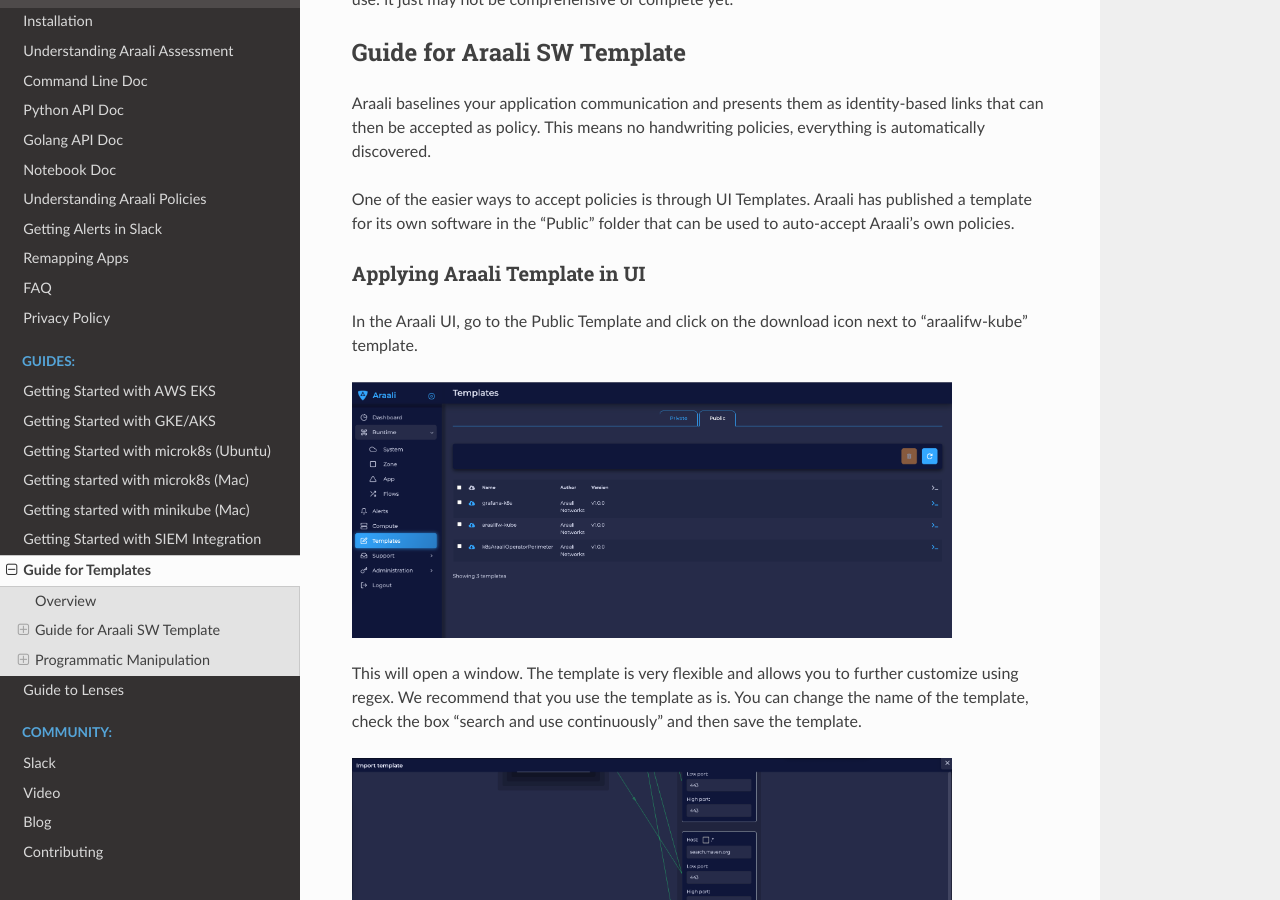
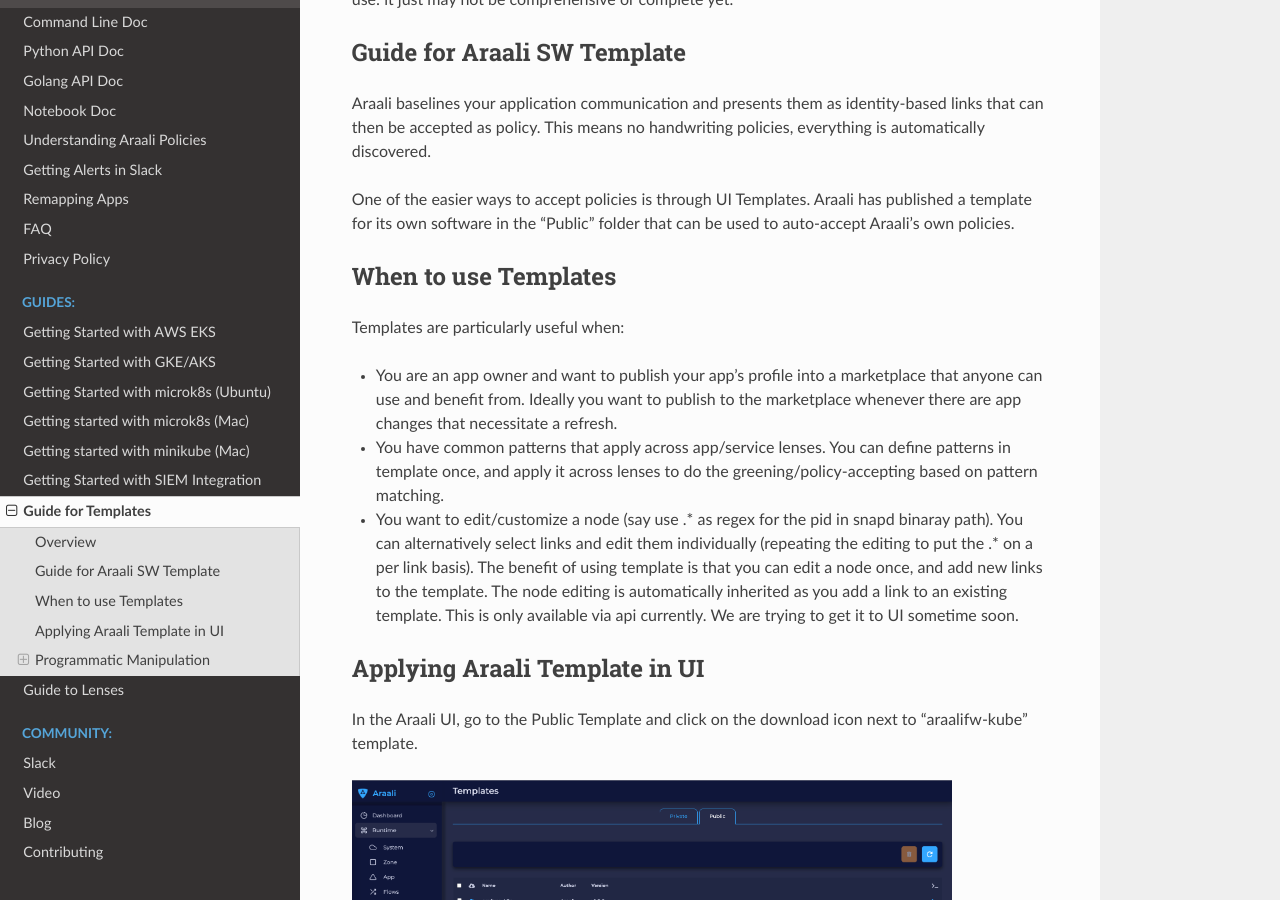
Before and after one commit to araalinetworks/api, a Sphinx documentation site: the page built from doc/source/guide_templates.rst, in a window 1280 px wide and 900 px high, scrolled down 588 px. Built offline with Sphinx 7.4.7 and the Read the Docs theme 2.0.0, drawn with Linux system fonts in a browser that asks for light colours.

Commit message:
when to use templates

```diff
--- a/doc/source/guide_templates.rst
+++ b/doc/source/guide_templates.rst
@@ -22,13 +22,37 @@
 Guide for Araali SW Template
 ----------------------------
 
-Araali baselines your application communication and presents them as identity-based links that can then be accepted as policy. This means no handwriting policies, everything is automatically discovered.
+Araali baselines your application communication and presents them as
+identity-based links that can then be accepted as policy. This means no
+handwriting policies, everything is automatically discovered.
 
-One of the easier ways to accept policies is through UI Templates. Araali has published a template for its own software in the "Public" folder that can be used to auto-accept Araali’s own policies.
+One of the easier ways to accept policies is through UI Templates. Araali has
+published a template for its own software in the "Public" folder that can be
+used to auto-accept Araali’s own policies.
 
 
+When to use Templates
+---------------------
+Templates are particularly useful when:
+
+- You are an app owner and want to publish your app's profile into a
+  marketplace that anyone can use and benefit from. Ideally you want to publish
+  to the marketplace whenever there are app changes that necessitate a refresh.
+
+- You have common patterns that apply across app/service lenses. You can define
+  patterns in template once, and apply it across lenses to do the
+  greening/policy-accepting based on pattern matching.
+
+- You want to edit/customize a node (say use .* as regex for the pid in
+  snapd binaray path). You can alternatively select links and edit them
+  individually (repeating the editing to put the .* on a per link basis). The
+  benefit of using template is that you can edit a node once, and add new links
+  to the template. The node editing is automatically inherited as you add a
+  link to an existing template. This is only available via api currently. We
+  are trying to get it to UI sometime soon.
+
 Applying Araali Template in UI
-******************************
+------------------------------
 
 In the Araali UI, go to the Public Template and click on the download icon next to "araalifw-kube" template.
 
```
